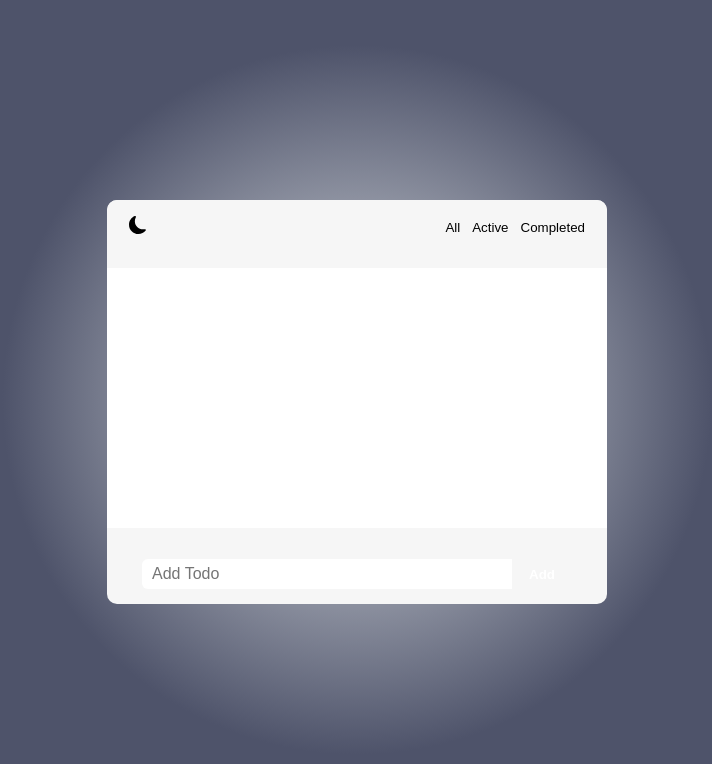
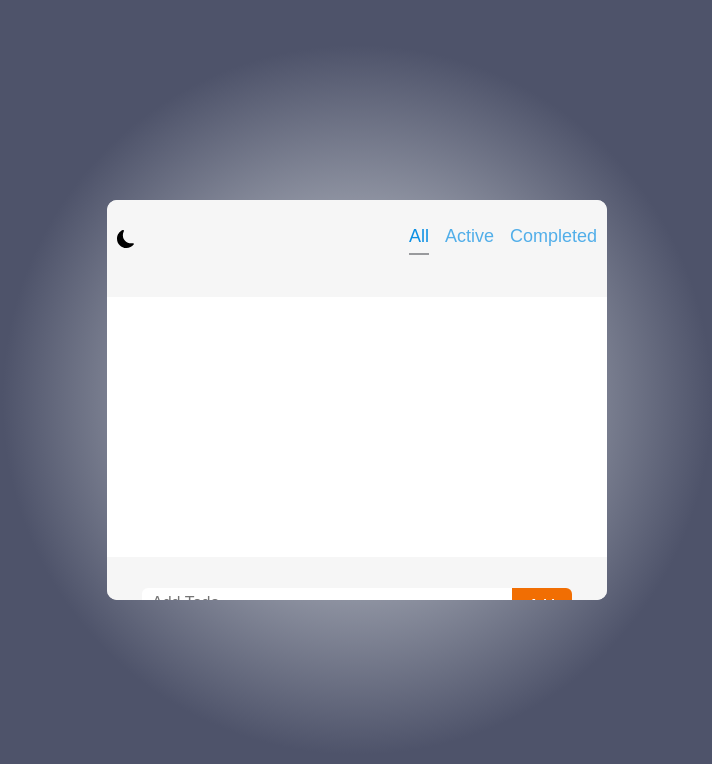
Before and after one commit to tree698/To-Do-List, a React (Create React App) app: page / in a window 1280 px wide. Shown: the top 764 px of the page, without its empty margins (283-995 px from the left). Built offline with nearby package versions, Linux system fonts and the light colour scheme.

Commit message:
CSS: nav

```diff
--- a/src/App.jsx
+++ b/src/App.jsx
@@ -2,7 +2,7 @@ import React, { useState } from 'react';
 import Items from './components/Items/Items';
 import Nav from './components/Nav/Nav';
 
-const filters = ['All', 'Active', 'Completed'];
+const filters = ['all', 'active', 'completed'];
 
 export default function App() {
   const [filter, setFilter] = useState(filters[0]);
@@ -11,7 +11,7 @@ export default function App() {
   // };
   return (
     <>
-      <Nav filters={filters} onFilterChange={setFilter} />
+      <Nav filters={filters} filter={filter} onFilterChange={setFilter} />
       <Items filter={filter} />
     </>
   );
--- a/src/components/AddForm/AddForm.jsx
+++ b/src/components/AddForm/AddForm.jsx
@@ -10,7 +10,7 @@ export default function AddForm({ onAdd }) {
     if (text.trim().length === 0) {
       return;
     }
-    onAdd({ id: uuidv4(), text, status: 'Active' });
+    onAdd({ id: uuidv4(), text, status: 'active' });
     setText('');
   };
 
--- a/src/components/Item/Item.jsx
+++ b/src/components/Item/Item.jsx
@@ -5,7 +5,7 @@ import styles from './Item.module.css';
 export default function Item({ todo, onDelete, onUpdate }) {
   const { text, status } = todo;
   const handleUpdate = (e) => {
-    const status = e.target.checked ? 'Completed' : 'Active';
+    const status = e.target.checked ? 'completed' : 'active';
     onUpdate({ ...todo, status });
   };
   const handleDelete = (e) => onDelete(todo);
@@ -15,7 +15,7 @@ export default function Item({ todo, onDelete, onUpdate }) {
       <input
         type="checkbox"
         id="text"
-        checked={status === 'Completed'}
+        checked={status === 'completed'}
         onChange={handleUpdate}
       />
       <label htmlFor="text">{text}</label>
--- a/src/components/Nav/Nav.jsx
+++ b/src/components/Nav/Nav.jsx
@@ -2,7 +2,7 @@ import { BsFillMoonFill } from 'react-icons/bs';
 import React from 'react';
 import styles from './Nav.module.css';
 
-export default function Nav({ filters, onFilterChange }) {
+export default function Nav({ filters, filter, onFilterChange }) {
   // const handleClick = (e) => {
   //   onFilterChange(e.target.textContent);
   // };
@@ -15,7 +15,14 @@ export default function Nav({ filters, onFilterChange }) {
       <ul className={styles.menu__container}>
         {filters.map((value, index) => (
           <li key={index}>
-            <button onClick={() => onFilterChange(value)}>{value}</button>
+            <button
+              className={`${styles.menu} ${
+                filter === value && styles.selected
+              }`}
+              onClick={() => onFilterChange(value)}
+            >
+              {value}
+            </button>
           </li>
         ))}
       </ul>
--- a/src/components/Nav/Nav.module.css
+++ b/src/components/Nav/Nav.module.css
@@ -1,27 +1,37 @@
 .nav {
-  width: 100%;
-  height: 80px;
-
   display: flex;
   justify-content: space-between;
   align-items: center;
   background-color: var(--bg-bright);
-  border-radius: 10px 10px 0 0;
-  padding: 0 16px;
+  padding: 10px;
 }
 
-.icon {
+.icon,
+.menu {
   font-size: 18px;
 }
 
 .menu__container {
   display: flex;
-  flex-direction: row;
+  /* flex-direction: row; */
 }
 
 .menu {
-  font-size: 18px;
-  font-weight: bold;
-  color: var(--color-orange);
+  color: var(--color-blue);
   margin-left: 16px;
+  opacity: 0.7;
+  text-transform: capitalize;
 }
+
+.menu:hover,
+.menu.selected {
+  opacity: 1;
+}
+
+/* .menu:hover::after, */
+.menu.selected::after {
+  content: '';
+  display: block;
+  margin-top: 6px;
+  border: 1px solid var(--color-font);
+}
--- a/src/index.css
+++ b/src/index.css
@@ -1,9 +1,8 @@
 :root {
   --bg-body: #4e536a;
   --bg-bright: #f6f6f6;
-  --bg-superBright: #262844;
-  --bg-dark: #1c1e3d;
   --color-blue: #0c90e4;
+  --color-orange: #f16e03;
   --color-white: #ffffff;
   --color-font: #999a9d;
   --color-font-delete: #c3c4c6;
@@ -47,6 +46,7 @@ button {
   outline: 0;
   border: 0;
   cursor: pointer;
+  padding: 0;
 }
 
 ul {
@@ -60,6 +60,7 @@ ul {
   max-width: 500px;
   background-color: var(--bg-bright);
   border-radius: 10px;
+  overflow: hidden;
 
   display: flex;
   flex-direction: column;
```
